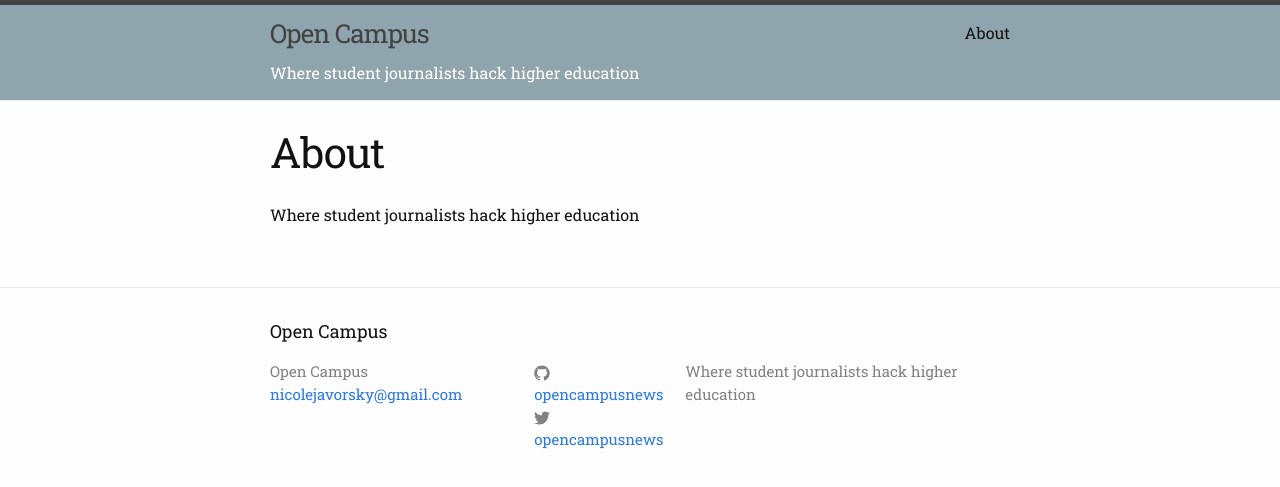
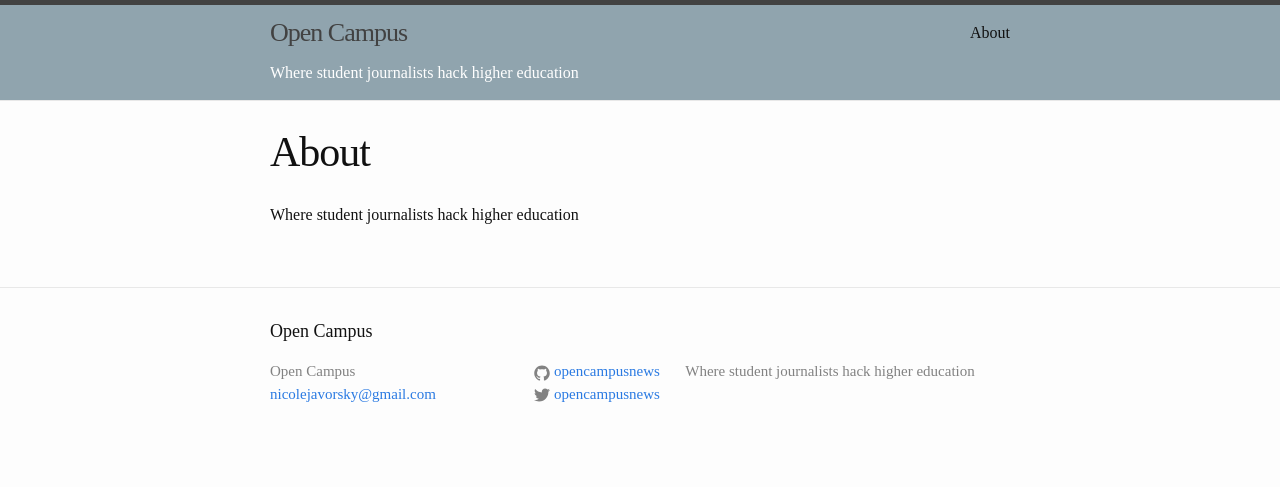
Before and after one commit to opencampusnews/opencampusnews.github.io, a Jekyll site: the page built from about.md, in a window 1280 px wide. Shown: the top 487 px of the page. Built offline with Jekyll 4.4.1, drawn with Linux system fonts in a browser that asks for light colours.

Commit message:
updated font

```diff
--- a/_includes/head.html
+++ b/_includes/head.html
@@ -5,7 +5,7 @@
 
   <title>{% if page.title %}{{ page.title | escape }}{% else %}{{ site.title | escape }}{% endif %}</title>
   <meta name="description" content="{% if page.excerpt %}{{ page.excerpt | strip_html | strip_newlines | truncate: 160 }}{% else %}{{ site.description }}{% endif %}">
-	<link href='https://fonts.googleapis.com/css?family=Roboto+Slab' rel='stylesheet' type='text/css'>
+	<link href='https://fonts.googleapis.com/css?family=Josefin+Sans' rel='stylesheet' type='text/css'>
   <link rel="stylesheet" href="{{ "/css/main.css" | prepend: site.baseurl }}">
   <link rel="stylesheet" href="{{ "/css/style.css" | prepend: site.baseurl }}">
   <link rel="canonical" href="{{ page.url | replace:'index.html','' | prepend: site.baseurl | prepend: site.url }}">
```
